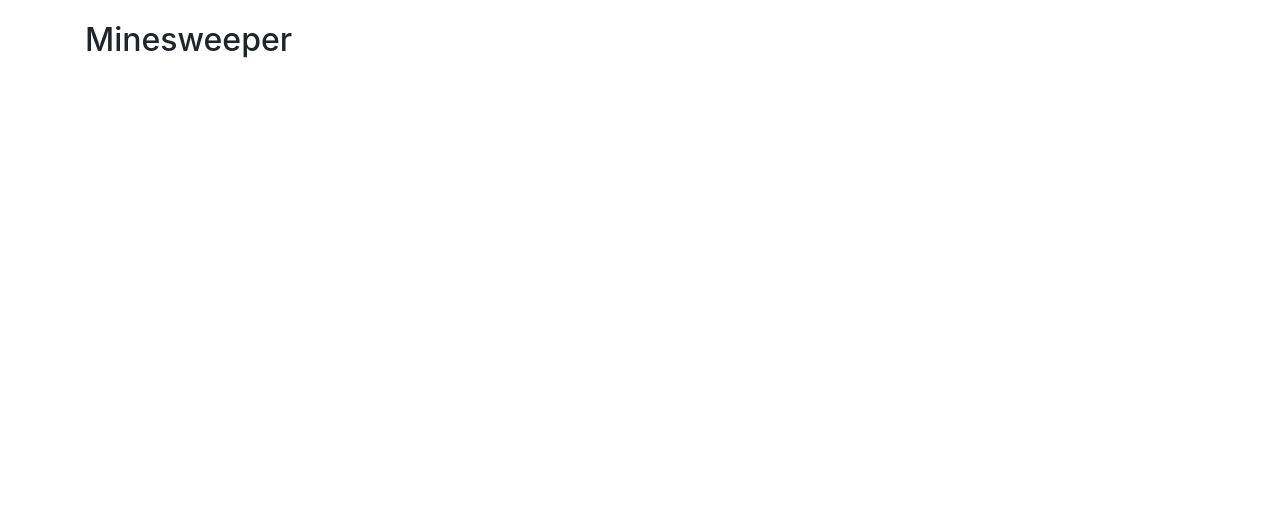
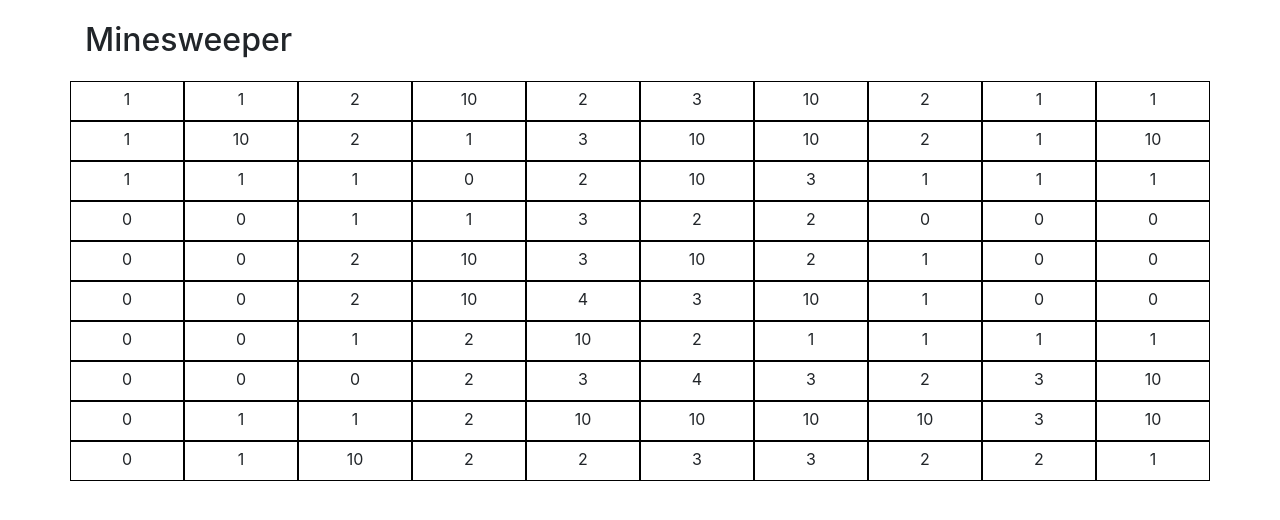
Before and after one commit to bgotchall/minesweeper, a plain HTML site: page index.html in a window 1280 px wide. Drawn offline with nearby package versions, Linux system fonts and the light colour scheme.

Commit message:
added styling

```diff
--- a/script.js
+++ b/script.js
@@ -21,10 +21,10 @@ build_blank_array(board_size);          //initing to zeros
 place_bombs(board_size);                //randomly place bombs
 console.log(board_array);
 console.log(index);
-debugger;
+//debugger;
 place_numbers(board_size);              //numbers
 console.log(board_array);
-
+build_board(board_size);
 
 
 
@@ -40,7 +40,6 @@ function place_numbers(size) {
         for (var x = 0; x < size; x++) {
             if (board_array[x][y] != 10) {
                 count = 0;
-
 
                 if ((x == 0) && (y == 0)) {
                     if (board_array[x][y + 1] == 10) { count++; }
@@ -59,42 +58,29 @@ function place_numbers(size) {
                     if (board_array[x - 1][y + 1] == 10) { count++; }
                     if (board_array[x][y + 1] == 10) { count++; }
                 } else if (x == 0) {
-                    //  if (board_array[x-1][y-1]==10){count++;}
-                    //  if (board_array[x-1][y]==10){count++;}
-                    //  if (board_array[x-1][y+1]==10){count++;}
                     if (board_array[x][y - 1] == 10) { count++; }
                     if (board_array[x][y + 1] == 10) { count++; }
                     if (board_array[x + 1][y - 1] == 10) { count++; }
                     if (board_array[x + 1][y] == 10) { count++; }
                     if (board_array[x + 1][y + 1] == 10) { count++; }
                 } else if (y == 0) {
-                    //   if (board_array[x-1][y-1]==10){count++;}
                     if (board_array[x - 1][y] == 10) { count++; }
                     if (board_array[x - 1][y + 1] == 10) { count++; }
-                    //  if (board_array[x][y-1]==10){count++;}
                     if (board_array[x][y + 1] == 10) { count++; }
-                    //   if (board_array[x+1][y-1]==10){count++;}
                     if (board_array[x + 1][y] == 10) { count++; }
                     if (board_array[x + 1][y + 1] == 10) { count++; }
                 } else if (y == size - 1) {
                     if (board_array[x - 1][y - 1] == 10) { count++; }
                     if (board_array[x - 1][y] == 10) { count++; }
-                    //if (board_array[x-1][y+1]==10){count++;}
                     if (board_array[x][y - 1] == 10) { count++; }
-                    // if (board_array[x][y+1]==10){count++;}
                     if (board_array[x + 1][y - 1] == 10) { count++; }
                     if (board_array[x + 1][y] == 10) { count++; }
-                    //if (board_array[x+1][y+1]==10){count++;}
                 } else if (x == size - 1) {
                     if (board_array[x - 1][y - 1] == 10) { count++; }
                     if (board_array[x - 1][y] == 10) { count++; }
                     if (board_array[x - 1][y + 1] == 10) { count++; }
                     if (board_array[x][y - 1] == 10) { count++; }
                     if (board_array[x][y + 1] == 10) { count++; }
-                    // if (board_array[x+1][y-1]==10){count++;}
-                    // if (board_array[x+1][y]==10){count++;}
-                    // if (board_array[x+1][y+1]==10){count++;}
-
                 } else {
                     if (board_array[x - 1][y - 1] == 10) { count++; }
                     if (board_array[x - 1][y] == 10) { count++; }
@@ -159,6 +145,8 @@ function build_board(size) {
             $(new_square).addClass("col game_square");
             $(new_square).attr("x", x);
             $(new_square).attr("y", y);
+            $(new_square).attr("content", board_array[x][y]);
+            $(new_square).text(board_array[x][y]);
             $(new_row).append(new_square);
         }
         $(".game_board").append(new_row);
@@ -177,13 +165,6 @@ function createArray(length) {
     return arr;
 }
 
-// createArray();     // [] or new Array()
-
-// createArray(2);    // new Array(2)
-
-// createArray(3, 2); // [new Array(2),
-//                    //  new Array(2),
-//                    //  new Array(2)]
 
 function Create2DArray(rows) {
     var arr = [];
--- a/style.css
+++ b/style.css
@@ -4,6 +4,8 @@
     height:40px;
     width:30px;
     padding:0px;
-    display:inline-block;
+    padding-top:5px;
+    text-align: center;
+    display: inline-block;
 
 }
```
